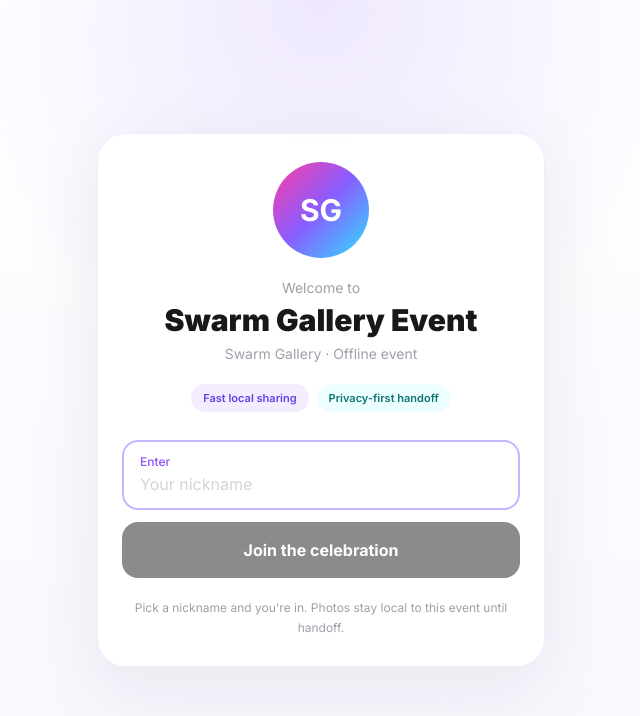
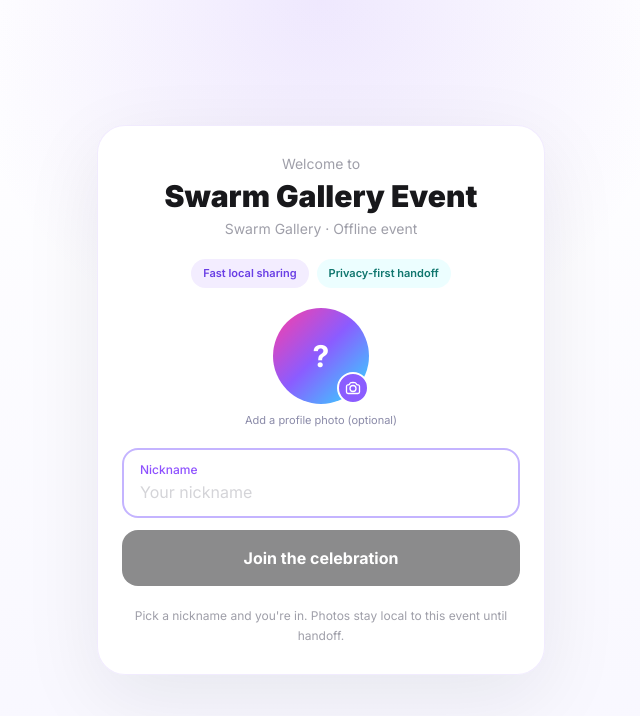
Before and after one commit to Ken-n7/swarm-gallery, a Next.js app in the folder client/: page /event/demo in a window 1280 px wide. Shown: the top 716 px of the page, without its empty margins (319-959 px from the left). Built offline with nearby package versions, Linux system fonts and the light colour scheme; no server answers.

Commit message:
feat(join): add profile photo picker to join screen
Avatar circle shows initials until a photo is picked.
Tapping the circle opens image/* file picker; preview
shows inline. File is passed to onJoin → useUser.join →
joinEvent FormData → server /users/join (already handled).

```diff
--- a/client/components/JoinScreen.tsx
+++ b/client/components/JoinScreen.tsx
@@ -1,6 +1,6 @@
 'use client';
 
-import { useState } from 'react';
+import { useState, useRef } from 'react';
 import { UserAvatar } from './UserAvatar';
 
 interface Props {
@@ -14,12 +14,25 @@ interface Props {
 export function JoinScreen({ eventName = 'Swarm Gallery Event', guestCount, onJoin, joining, error }: Props) {
   const [username, setUsername] = useState('');
   const [localError, setLocalError] = useState('');
+  const [avatarFile, setAvatarFile] = useState<File | null>(null);
+  const [avatarPreview, setAvatarPreview] = useState<string | null>(null);
+  const avatarRef = useRef<HTMLInputElement>(null);
 
   function validateName(value: string) {
     const trimmed = value.trim().replace(/\s+/g, ' ');
     if (!trimmed) return 'Enter a nickname to join';
     if (trimmed.length < 2) return 'Use at least 2 characters';
     return '';
+  }
+
+  function handleAvatarChange(e: React.ChangeEvent<HTMLInputElement>) {
+    const file = e.target.files?.[0];
+    if (!file) return;
+    if (avatarPreview) URL.revokeObjectURL(avatarPreview);
+    setAvatarFile(file);
+    setAvatarPreview(URL.createObjectURL(file));
+    // Reset so the same file can be re-picked after clearing
+    e.target.value = '';
   }
 
   function handleSubmit(e: React.FormEvent) {
@@ -31,8 +44,12 @@ export function JoinScreen({ eventName = 'Swarm Gallery Event', guestCount, onJo
       return;
     }
     setLocalError('');
-    onJoin(name);
+    onJoin(name, avatarFile);
   }
+
+  const initials = username.trim()
+    ? username.trim().split(' ').map((w) => w[0]).join('').toUpperCase().slice(0, 2)
+    : '?';
 
   return (
     <div
@@ -46,9 +63,6 @@ export function JoinScreen({ eventName = 'Swarm Gallery Event', guestCount, onJo
         className="w-full max-w-sm sm:max-w-md flex flex-col items-center gap-5 rounded-[28px] px-6 py-7 border shadow-[0_24px_80px_rgba(15,23,42,.08)]"
         style={{ background: 'rgba(255,255,255,.94)', borderColor: 'rgba(139,92,246,.12)', backdropFilter: 'blur(14px)' }}
       >
-
-        {/* Event avatar */}
-        <UserAvatar username={eventName} size="xl" neon />
 
         {/* Event info */}
         <div className="text-center">
@@ -74,10 +88,44 @@ export function JoinScreen({ eventName = 'Swarm Gallery Event', guestCount, onJo
           </div>
         )}
 
+        {/* Avatar picker */}
+        <div className="flex flex-col items-center gap-2">
+          <button
+            type="button"
+            onClick={() => avatarRef.current?.click()}
+            className="relative group"
+            aria-label="Choose profile photo"
+          >
+            {/* Avatar circle */}
+            <div className="w-24 h-24 rounded-full overflow-hidden relative flex items-center justify-center font-bold text-white text-3xl"
+              style={{ background: avatarPreview ? 'transparent' : 'var(--neon-gradient)' }}>
+              {avatarPreview ? (
+                // eslint-disable-next-line @next/next/no-img-element
+                <img src={avatarPreview} alt="Your avatar" className="w-full h-full object-cover" />
+              ) : (
+                <span>{initials}</span>
+              )}
+            </div>
+            {/* Camera badge */}
+            <div
+              className="absolute bottom-0 right-0 w-8 h-8 rounded-full flex items-center justify-center border-2 border-white transition-colors group-hover:opacity-90"
+              style={{ background: 'var(--violet)' }}
+            >
+              <svg className="w-4 h-4 text-white" fill="none" stroke="currentColor" viewBox="0 0 24 24">
+                <path strokeLinecap="round" strokeLinejoin="round" strokeWidth={2} d="M6.827 6.175A2.31 2.31 0 015.186 7.23c-.38.054-.757.112-1.134.175C2.999 7.58 2.25 8.507 2.25 9.574V18a2.25 2.25 0 002.25 2.25h15A2.25 2.25 0 0021.75 18V9.574c0-1.067-.75-1.994-1.802-2.169a47.865 47.865 0 00-1.134-.175 2.31 2.31 0 01-1.64-1.055l-.822-1.316a2.192 2.192 0 00-1.736-1.039 48.774 48.774 0 00-5.232 0 2.192 2.192 0 00-1.736 1.039l-.821 1.316z" />
+                <path strokeLinecap="round" strokeLinejoin="round" strokeWidth={2} d="M16.5 12.75a4.5 4.5 0 11-9 0 4.5 4.5 0 019 0z" />
+              </svg>
+            </div>
+          </button>
+          <p className="text-[11px]" style={{ color: 'var(--muted)' }}>
+            {avatarPreview ? 'Tap to change photo' : 'Add a profile photo (optional)'}
+          </p>
+        </div>
+
         {/* Form */}
-        <form onSubmit={handleSubmit} className="w-full flex flex-col gap-3 mt-2">
+        <form onSubmit={handleSubmit} className="w-full flex flex-col gap-3">
           <div className="rounded-2xl border-2 border-violet-300 px-4 py-3 focus-within:border-violet-500 transition-colors">
-            <label className="block text-xs text-violet-500 font-medium mb-0.5">Enter</label>
+            <label className="block text-xs text-violet-500 font-medium mb-0.5">Nickname</label>
             <input
               type="text"
               placeholder="Your nickname"
@@ -89,7 +137,7 @@ export function JoinScreen({ eventName = 'Swarm Gallery Event', guestCount, onJo
               maxLength={32}
               required
               className="w-full text-base text-zinc-900 outline-none bg-transparent placeholder:text-zinc-300"
-              />
+            />
           </div>
 
           {(localError || error) && <p className="text-sm text-red-500 text-center">{localError || error}</p>}
@@ -102,10 +150,20 @@ export function JoinScreen({ eventName = 'Swarm Gallery Event', guestCount, onJo
             {joining ? 'Joining...' : 'Join the celebration'}
           </button>
         </form>
+
         <p className="text-[12px] text-center leading-5 text-zinc-400">
           Pick a nickname and you&apos;re in. Photos stay local to this event until handoff.
         </p>
       </div>
+
+      {/* Hidden avatar file input */}
+      <input
+        ref={avatarRef}
+        type="file"
+        accept="image/*"
+        className="hidden"
+        onChange={handleAvatarChange}
+      />
     </div>
   );
 }
```
